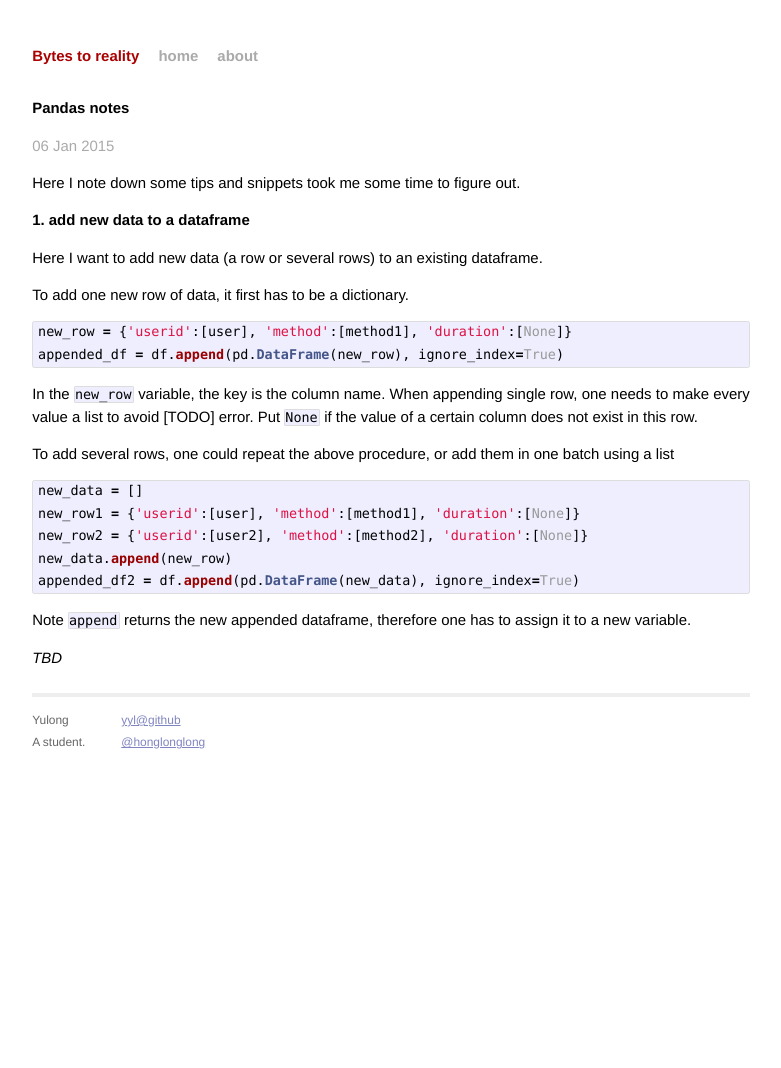
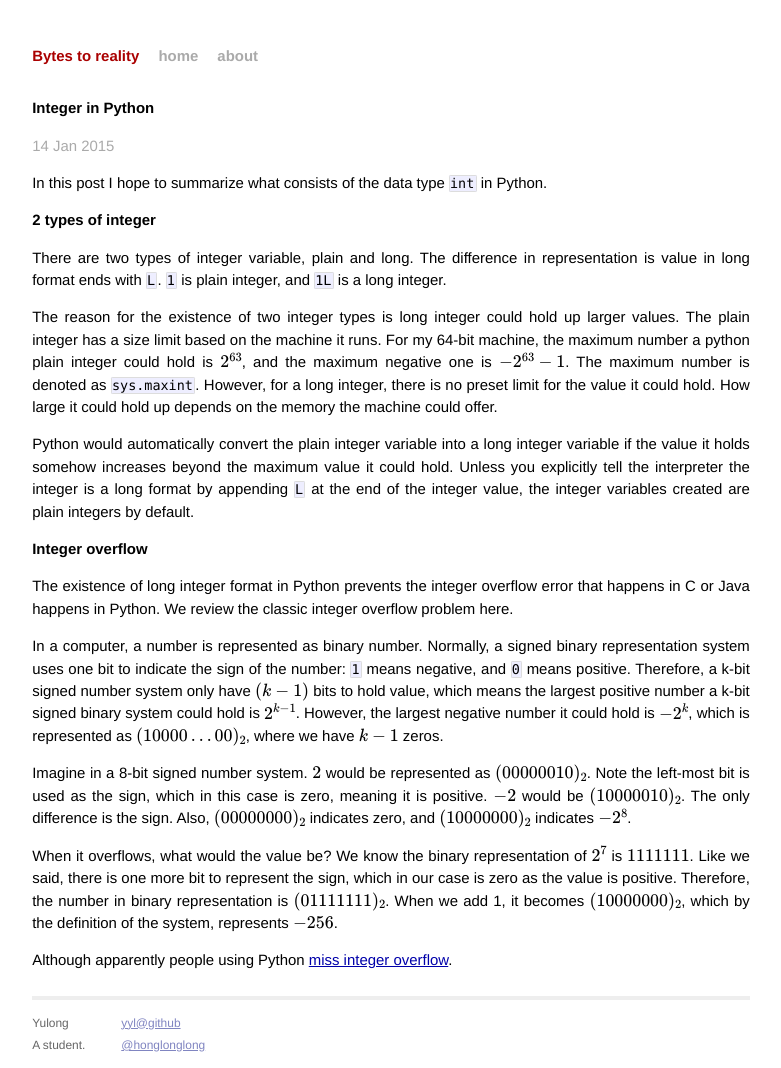
Before and after one commit to yyl/yyl.github.io, a Jekyll site: the page built from _posts/2015-01-14-python-int.md, in a window 1280 px wide. Shown: the whole page, without its empty margins (249-1030 px from the left). Built offline with Jekyll 4.4.1, drawn with Linux system fonts in a browser that asks for light colours; Markdown is read by kramdown in place of the engine named in the settings; formulas are drawn with MathJax 3; comment, search, counter and statistics services are not loaded; before the commit the page ends 945 px from its top, so only the background shows below that.

Commit message:
post fixed

```diff
--- a/_posts/2015-01-14-python-int.md
+++ b/_posts/2015-01-14-python-int.md
@@ -1,35 +1,28 @@
 ---
 layout: post
-title:  "Pandas notes"
-date:   2015-01-06 23:10:00
-categories: pandas
+title:  "Integer in Python"
+date:   2015-01-14 21:30:00
+categories: python
 ---
 
-Here I note down some tips and snippets took me some time to figure out.
+In this post I hope to summarize what consists of the data type `int` in Python.
 
-### 1. add new data to a dataframe
+### 2 types of integer
 
-Here I want to add new data (a row or several rows) to an existing dataframe.
+There are two types of integer variable, plain and long. The difference in representation is value in long format ends with `L`. `1` is plain integer, and `1L` is a long integer.
 
-To add one new row of data, it first has to be a dictionary.
+The reason for the existence of two integer types is long integer could hold up larger values. The plain integer has a size limit based on the machine it runs. For my 64-bit machine, the maximum number a python plain integer could hold is \\(2^{63}\\), and the maximum negative one is \\(-2^{63}-1\\). The maximum number is denoted as `sys.maxint`. However, for a long integer, there is no preset limit for the value it could hold. How large it could hold up depends on the memory the machine could offer.
 
-{% highlight python %}
-new_row = {'userid':[user], 'method':[method1], 'duration':[None]}
-appended_df = df.append(pd.DataFrame(new_row), ignore_index=True)
-{% endhighlight %}
+Python would automatically convert the plain integer variable into a long integer variable if the value it holds somehow increases beyond the maximum value it could hold. Unless you explicitly tell the interpreter the integer is a long format by appending `L` at the end of the integer value, the integer variables created are plain integers by default.
 
-In the `new_row` variable, the key is the column name. When appending single row, one needs to make every value a list to avoid [TODO] error. Put `None` if the value of a certain column does not exist in this row.
+### Integer overflow
 
-To add several rows, one could repeat the above procedure, or add them in one batch using a list
+The existence of long integer format in Python prevents the integer overflow error that happens in C or Java happens in Python. We review the classic integer overflow problem here.
 
-{% highlight python %}
-new_data = []
-new_row1 = {'userid':[user], 'method':[method1], 'duration':[None]}
-new_row2 = {'userid':[user2], 'method':[method2], 'duration':[None]}
-new_data.append(new_row)
-appended_df2 = df.append(pd.DataFrame(new_data), ignore_index=True)
-{% endhighlight %}
+In a computer, a number is represented as binary number. Normally, a signed binary representation system uses one bit to indicate the sign of the number: `1` means negative, and `0` means positive. Therefore, a k-bit signed number system only have \\((k-1)\\) bits to hold value, which means the largest positive number a k-bit signed binary system could hold is \\(2^{k-1}\\). However, the largest negative number it could hold is \\(-2^k\\), which is represented as \\((10000...00)_2\\), where we have \\(k-1\\) zeros.
 
-Note `append` returns the new appended dataframe, therefore one has to assign it to a new variable.
+Imagine in a 8-bit signed number system. \\(2\\) would be represented as \\((00000010)_2\\). Note the left-most bit is used as the sign, which in this case is zero, meaning it is positive. \\(-2\\) would be \\((10000010)_2\\). The only difference is the sign.  Also, \\((00000000)\_2\\) indicates zero, and \\((10000000)\_2\\) indicates \\(-2^8\\).
 
-_TBD_
+When it overflows, what would the value be? We know the binary representation of \\(2^7\\) is \\(1111111\\). Like we said, there is one more bit to represent the sign, which in our case is zero as the value is positive. Therefore, the number in binary representation is \\((01111111)\_2\\). When we add 1, it becomes \\((10000000)\_2\\), which by the definition of the system, represents \\(-256\\).
+
+Although apparently people using Python [miss integer overflow](http://stackoverflow.com/questions/7770949/simulating-integer-overflow-in-python).
```
